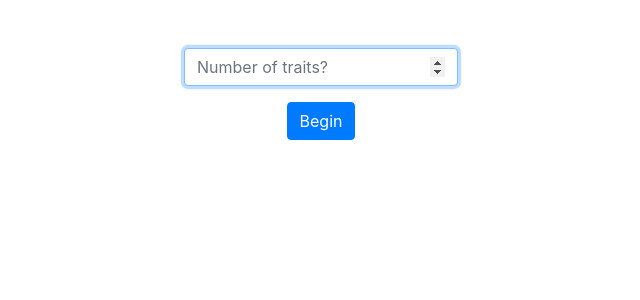
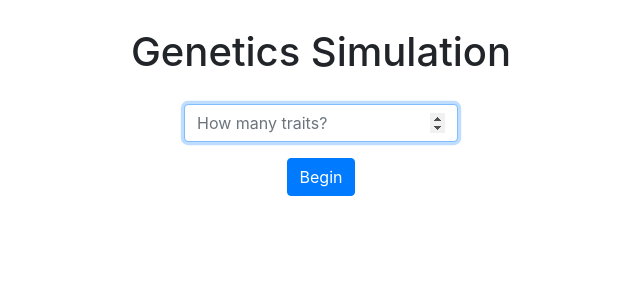
Before and after one commit to CullenStClair/cs50-final, a Flask app: page / in a window 1280 px wide. Shown: the top 300 px of the page, without its empty margins (319-959 px from the left). Run offline with Flask 2, Linux system fonts and the light colour scheme; some libraries are stand-ins or nearby versions.

Commit message:
added 'genes' page and logic for rendering

```diff
--- a/proj-files/app.py
+++ b/proj-files/app.py
@@ -2,7 +2,7 @@
 
 from tempfile import mkdtemp
 
-from flask import Flask, redirect, render_template, request, session
+from flask import Flask, redirect, render_template, request, session, url_for
 from flask_session import Session
 from werkzeug.exceptions import (HTTPException, InternalServerError, default_exceptions)
 
@@ -30,7 +30,7 @@ Session(app)
 @app.route("/", methods=["GET", "POST"])
 def index():
     # checks if request method is get or post
-    if request.method=="GET":
+    if request.method == "GET":
         return render_template("index.html")
     else:
         # gets number of traits
@@ -40,7 +40,19 @@ def index():
         if count <= 0:
             return render_template("error.html")
 
-        # havnt done anything with the actual input yet
+        # pass count to genes page, redirect
+        return redirect(url_for('.genes', count=count))
+
+# Route where user inputs traits
+@app.route("/genes", methods=["GET", "POST"])
+def genes():
+    # checks if request method is get or post
+    if request.method == "GET":
+        # retrieve passed argument 'count'
+        count = int(request.args['count'])
+        # render page, dynamic form size logic in genes.html
+        return render_template("genes.html", count=count)
+    else:
         return "TODO"
 
 # Handle InternalServerError (unexpected error) [from application.py in Finance]
--- a/proj-files/static/styles.css
+++ b/proj-files/static/styles.css
@@ -11,8 +11,19 @@ main .form-control
 
 main
 {
-    /* horizontally scrollbar if needed */
+    /* horizontal scrollbar if needed (only affects mobile)*/
     overflow-x: auto;
 
     text-align: center;
 }
+
+#header
+{
+    position: relative;
+    top: -20px;
+}
+
+.gene
+{
+    margin-bottom: 0.5%;
+}
--- a/proj-files/templates/index.html
+++ b/proj-files/templates/index.html
@@ -3,15 +3,19 @@
 {% block meta %}{% endblock %}
 
 {% block title %}
-    Select Genes
+Select Gene Count
 {% endblock %}
 
 {% block main %}
-<!-- this is a form to get input from user for how many traits to work with -->
+    <!-- main header -->
+    <h1 id="header">Genetics Simulation</h2>
+
+    <!-- a form to get input from user for how many traits to work with -->
     <form action='/' method='post' class='form' style="margin-bottom: 1%;">
         <div class='form-group'>
-            <input name='num' autofocus autocomplete="off" placeholder='Number of traits?' type='number' class="form-control">
+            <input name='num' autofocus autocomplete="off" placeholder='How many traits?' type='number'
+                class="form-control">
         </div>
-            <button type='submit' class='btn btn-primary' >Begin</button>
+        <button type='submit' class='btn btn-primary'>Begin</button>
     </form>
 {% endblock %}
```
Also changed, not shown: proj-files/templates/genes.html (added, +28 -0 lines).
